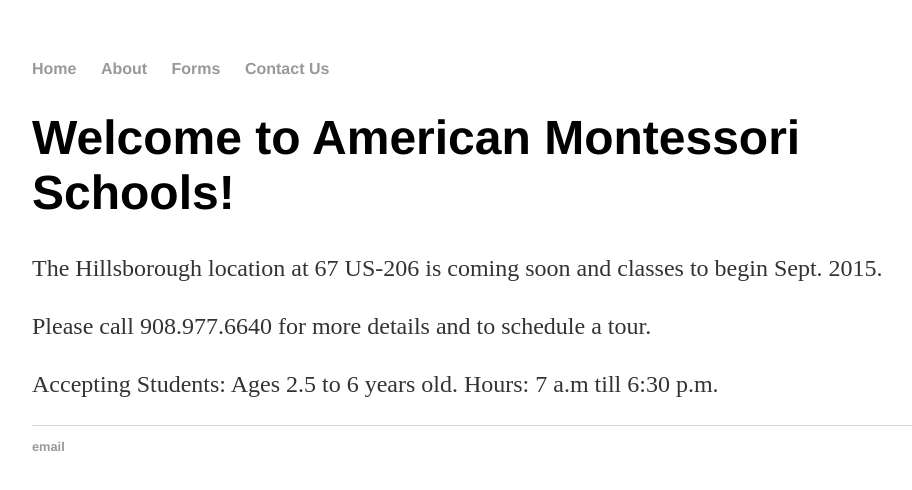
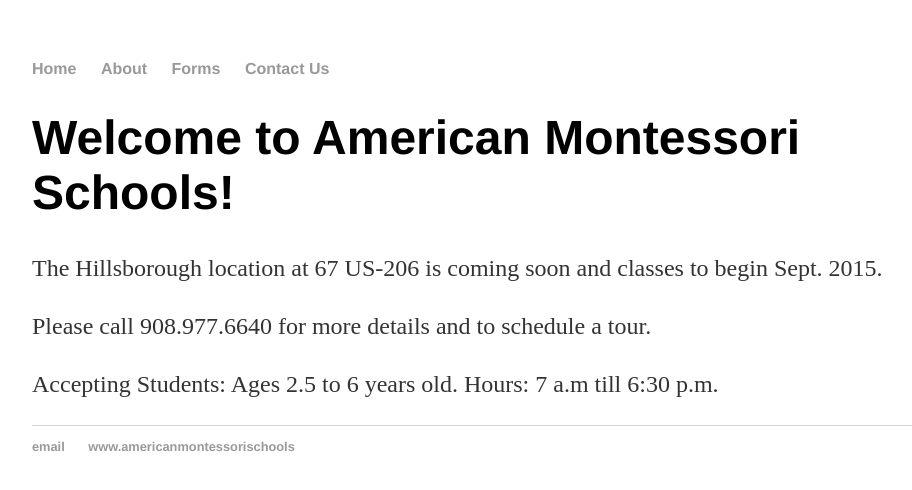
Before and after one commit to americanmontessorischools/americanmontessorischools.github.io, a Jekyll site: the page built from index.html, in a window 1280 px wide. Shown: the top 490 px of the page, without its empty margins (160-1072 px from the left). Built offline with Jekyll 4.4.1, drawn with Linux system fonts in a browser that asks for light colours.

Commit message:
Update default.html

```diff
--- a/_layouts/default.html
+++ b/_layouts/default.html
@@ -22,6 +22,7 @@
 			<footer>
 	    		<ul>
 	        		<li><a href="mailto:info@americanmontessorischools.com">email</a></li>
+	        		<li><a href="http://www.americanmontessorischools">www.americanmontessorischools</a></li>
 			</ul>
 			</footer>
 		</body>
```
